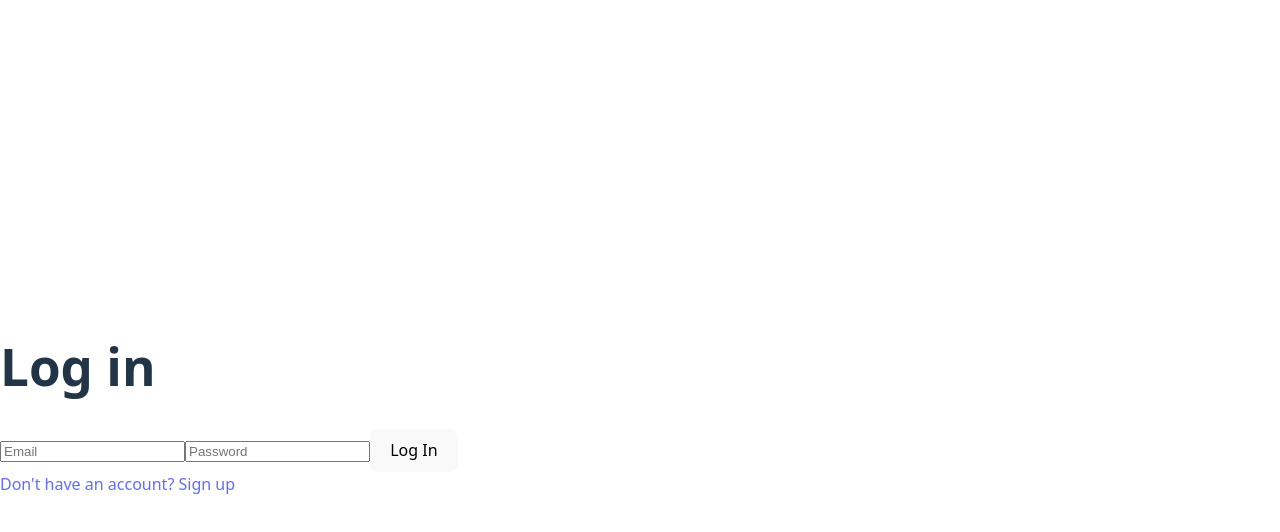
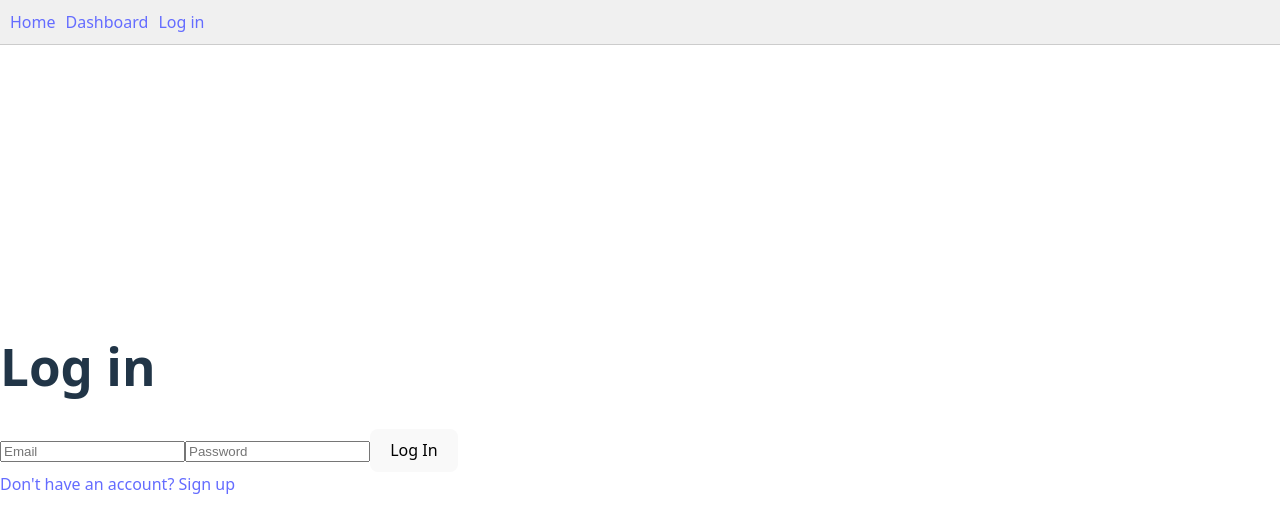
Before and after one commit to MargauxThw/poem-base, a React (Vite) app: page /login in a window 1280 px wide. Shown: the top 532 px of the page. Built offline with nearby package versions, Linux system fonts and the light colour scheme; no server answers.

Commit message:
Formatting updates and devtools

```diff
--- a/src/App.tsx
+++ b/src/App.tsx
@@ -6,10 +6,12 @@ import Login from "./pages/Login.tsx"
 import Home from "./pages/Home.tsx"
 import SignUp from "./pages/SignUp.tsx"
 import PublicRoute from "./routes/PublicRoute.tsx"
+import NavBar from "./components/NavBar.tsx"
 
 export default function App() {
 	return (
 		<BrowserRouter>
+			<NavBar />
 			<Routes>
 				<Route path='/' element={<Home />} />
 				<Route
--- /dev/null
+++ b/src/components/NavBar.tsx
@@ -0,0 +1,11 @@
+import { Link } from "react-router-dom"
+
+export default function NavBar() {
+	return (
+		<nav style={{ display: 'flex', gap: '10px', padding: '10px', backgroundColor: '#f0f0f0', borderBottom: '1px solid #ccc', width: '100vw', position: 'fixed', top: 0 }}>
+			<Link to='/'>Home</Link>
+			<Link to='/dashboard'>Dashboard</Link>
+			<Link to='/login'>Log in</Link>
+		</nav>
+	)
+}
```
Also changed, not shown: src/components/ButtonSignOut.tsx (+6 -10 lines).
